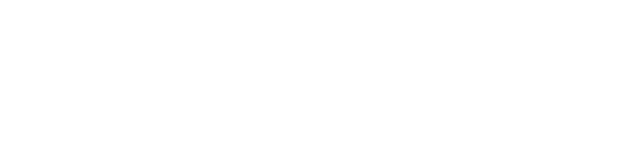
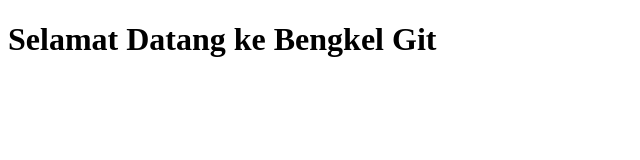
Before and after one commit to ajib85/bengkel-git-jomweb-2015, a plain HTML site: page index.html in a window 1280 px wide. Shown: the whole page, without its empty margins (0-640 px from the left). Drawn offline with Linux system fonts and the light colour scheme.

Commit message:
second changes

```diff
--- a/index.html
+++ b/index.html
@@ -4,6 +4,6 @@
 	<title>My Biodata</title>
 </head>
 <body>
-
+<h1>Selamat Datang ke Bengkel Git</h1>
 </body>
 </html>
```
